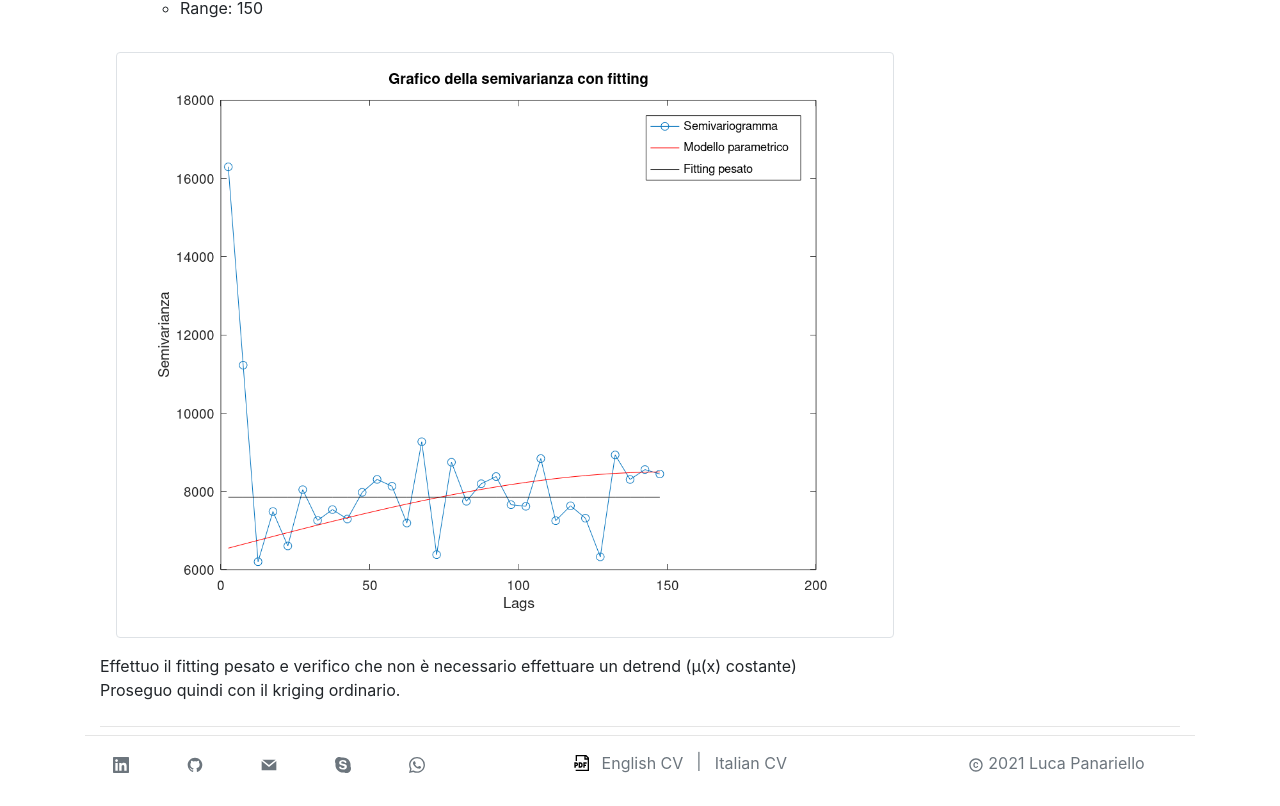
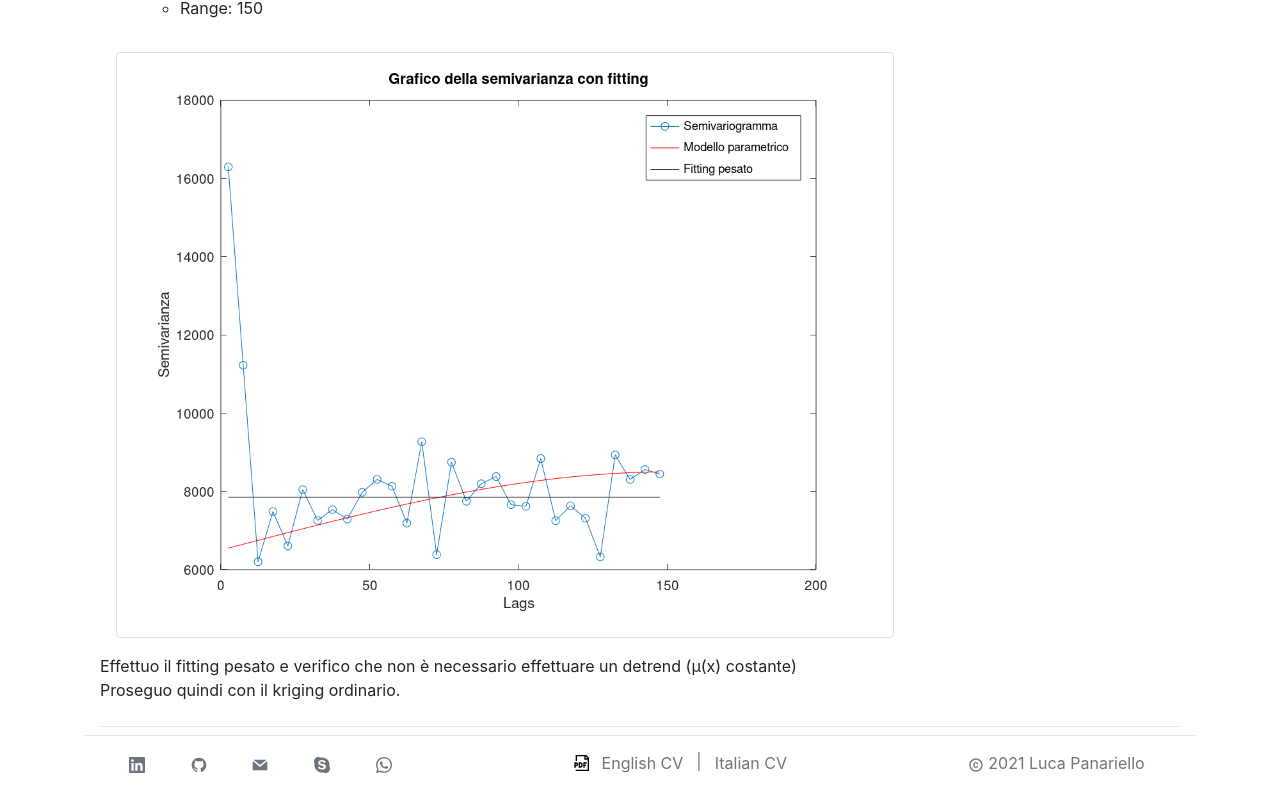
Before and after one commit to elpanas/LukePersonal, a React (Create React App) app: page /projects/ordkrig in a window 1280 px wide. Shown: the part 859-1665 px from the top of the page. Built offline with nearby package versions, Linux system fonts and the light colour scheme.

Commit message:
graphical corrections

```diff
--- a/src/components/LukeFooter.js
+++ b/src/components/LukeFooter.js
@@ -23,13 +23,13 @@ const LukeFooter = (props) => {
     <div>
       <Container>
         <Row>
-          <Col xs="auto" sm="4">
-            <Row>
-              <Col ><Button color="link" href="https://www.linkedin.com/in/luca-panariello-panas/" className="text-muted" target="_blank" rel="noreferrer"><GrLinkedin /></Button></Col>
-              <Col ><Button color="link" href="https://github.com/elpanas" className="text-muted"  target="_blank" rel="noreferrer"><GrGithub /></Button></Col>
-              <Col ><Button color="link" href="mailto:luca.panariello@gmail.com" className="text-muted"><GrMail /></Button></Col>
-              <Col ><Button color="link" onClick={toggleSkype} className="text-muted" ><GrSkype /></Button></Col>
-              <Col ><Button color="link" onClick={togglePhone} className="text-muted" ><SiWhatsapp /></Button></Col>
+          <Col sm="4">
+            <Row >
+              <Col xs="2" className="ml-3"><Button color="link" href="https://www.linkedin.com/in/luca-panariello-panas/" className="text-muted" target="_blank" rel="noreferrer"><GrLinkedin /></Button></Col>
+              <Col xs="2"><Button color="link" href="https://github.com/elpanas" className="text-muted"  target="_blank" rel="noreferrer"><GrGithub /></Button></Col>
+              <Col xs="2"><Button color="link" href="mailto:luca.panariello@gmail.com" className="text-muted"><GrMail /></Button></Col>
+              <Col xs="2"><Button color="link" onClick={toggleSkype} className="text-muted" ><GrSkype /></Button></Col>
+              <Col xs="2"><Button color="link" onClick={togglePhone} className="text-muted" ><SiWhatsapp /></Button></Col>
             </Row>
           </Col>
           <Col sm="5" className="text-center text-muted">
```
